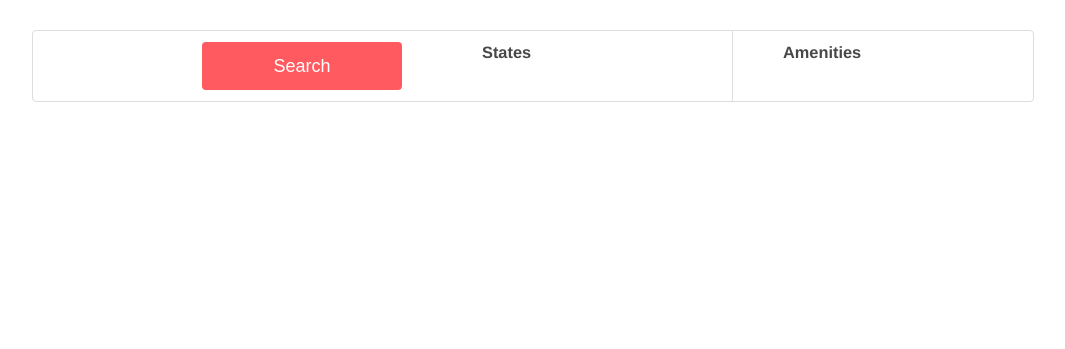
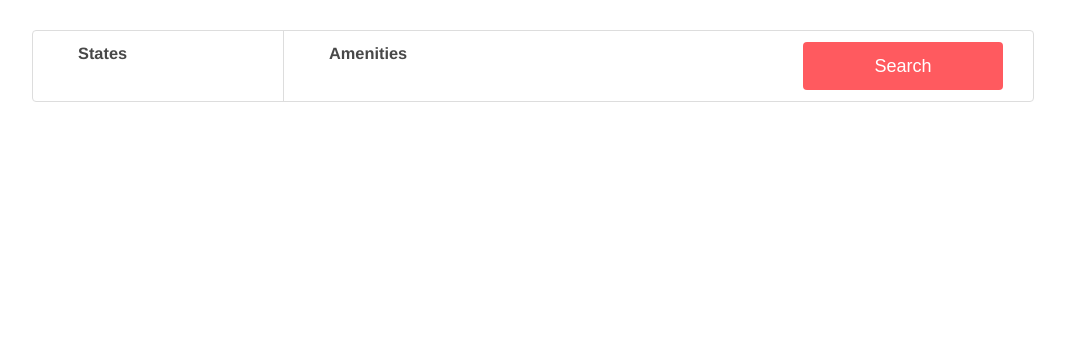
Before and after one commit to Ineffable22/AirBnB_clone_v4, a Flask app: template web_flask/templates/10-hbnb_filters.html in a window 1280 px wide. Shown: the part 71-420 px from the top of the page, without its empty margins (108-1173 px from the left). Run offline with Flask 2, Linux system fonts and the light colour scheme; the template is opened without the code that fills it: most values are stand-ins (such as "Sample title", 1, 10 or a date in 2020).

Commit message:
Feat(6-filters.css): styles was updated

```diff
--- a/web_flask/static/styles/6-filters.css
+++ b/web_flask/static/styles/6-filters.css
@@ -1,91 +1,105 @@
 .filters {
+    display: block;
     background-color: white;
     height: 70px;
     width: 100%;
     border: 1px solid #DDDDDD;
     border-radius: 4px;
-    display: flex;
-    align-items: center;
-}
-
-section.filters > button{
-    font-size: 18px;
-    color: white;
-    background-color: #FF5A5F;
-    height: 48px;
-    border: 0px;
-    border-radius: 4px;
-    width: 20%;
-    margin-left: auto;
-    margin-right: 30px;
-    opacity: 1;
-}
-
-section.filters > button:hover {
-    opacity: 0.9;
-}
-
-.locations, .amenities {
-    height: 100%;
-    width: 25%;
-    padding-left: 50px;
+    position: relative;
+    z-index: 100;
 }
 
 .locations {
+    display: inline;
+    vertical-align: middle;
+    float: left;
+    height: 100%;
+    width: 25%;
+
+    line-height: 20px;
     border-right: 1px solid #DDDDDD;
 }
-.locations > h3, .amenities > h3 {
-    font-weight: 600;
-    margin: 12px 0 5px 0;
-}
 
-.locations > h4, .amenities > h4 {
-    font-weight: 400;
-    font-size: 14px;
-    margin: 0 0 5px 0;
+.amenities {
+    display: inline;
+    vertical-align: middle;
+    height: 100%;
+    float: left;
+    width: 25%;
+    line-height: 20px;
 }
 
 .popover {
+    list-style-type: none;
     display: none;
-    position: relative;
-    left: -51px;
     background-color: #FAFAFA;
     width: 100%;
+
+    max-height: 300px;
+    overflow-y: scroll;
+
+    margin-left: -1px;
+    margin-top: 8px;
+    padding: 25px 0px;
+
     border: 1px solid #DDDDDD;
     border-radius: 4px;
-    z-index: 1;
-    padding: 30px 50px 30px 0;
-    margin-top: 17px;
 }
 
-.popover, .popover ul {
-    list-style-type: none;
-}
-.locations:hover > .popover {
-    display: block;
+.locations:hover .popover {
+    display: inline-block;
 }
 
-.amenities:hover > .popover {
-    display: block;
+.amenities:hover .popover {
+    display: inline-block;
 }
 
-.popover h2 {
-    margin-top: 0px;
-    margin-bottom: 5px;
+ul {
+    list-style-type: none;
+    padding: 0px;
+    padding-bottom: 20px;
 }
 
-.locations > .popover > li {
-    margin-bottom: 30px;
-    margin-left: 30px;
-}
-.locations > .popover > li > ul {
-    padding-left: 20px;
-}
-.locations > .popover > li > ul > li {
-    margin-bottom: 10px;
+li {
 }
 
-.amenities > .popover > li {
-    margin-left: 50px;
-    margin-bottom: 10px;
+h2 {
+    font-size: 16px;
+    padding-left: 30px;
+    margin: 0px;
 }
+
+h3 {
+    font-weight: 600;
+    margin-top: 12px;
+    margin-bottom: 5px;
+    padding-left: 45px;
+}
+
+h4 {
+    font-size: 14px;
+    font-weight: 400;
+    margin-top: 5px;
+    margin-bottom: 5px;
+    padding-left: 45px;
+}
+
+button {
+    color: #FFFFFF;
+    font-size: 18px;
+
+    height: 48px;
+    width: 20%;
+    background-color: #FF5A5F;
+    border-style: none;
+    border-radius: 4px;
+
+    float: right;
+    margin-top: 11px;
+    margin-bottom: 11px;
+    margin-right: 30px;
+}
+
+button:hover {
+    opacity: 90%;
+}
```
